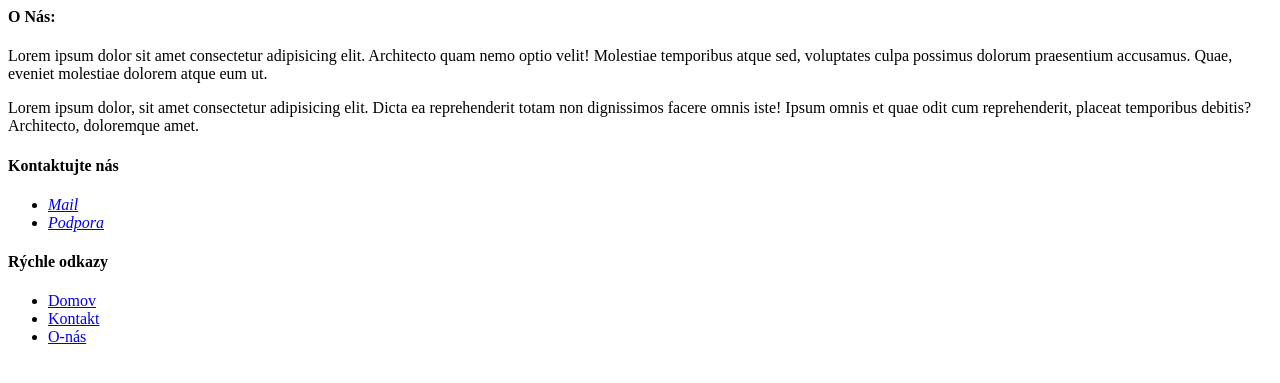
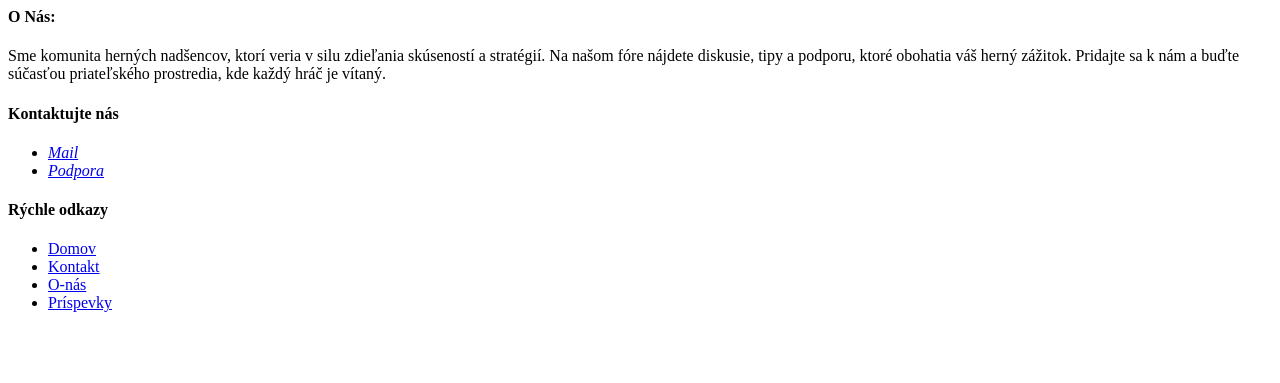
Before and after one commit to ETAPD/sj_projekt, a PHP site: page /includes/footer.php in a window 1280 px wide. Shown: the top 383 px of the page. Run offline with PHP 8.4, Linux system fonts and the light colour scheme.

Commit message:
uprava header,  head, footer

```diff
--- a/includes/footer.php
+++ b/includes/footer.php
@@ -6,8 +6,9 @@
         <div class="row d-flex justify-content-center">
             <div class="col-3">
                 <h4>O Nás:</h4>
-                <p>Lorem ipsum dolor sit amet consectetur adipisicing elit. Architecto quam nemo optio velit! Molestiae temporibus atque sed, voluptates culpa possimus dolorum praesentium accusamus. Quae, eveniet molestiae dolorem atque eum ut.</p>
-                <p>Lorem ipsum dolor, sit amet consectetur adipisicing elit. Dicta ea reprehenderit totam non dignissimos facere omnis iste! Ipsum omnis et quae odit cum reprehenderit, placeat temporibus debitis? Architecto, doloremque amet.</p>
+                <p>Sme komunita herných nadšencov, ktorí veria v silu zdieľania skúseností a stratégií. Na našom fóre nájdete diskusie,
+                tipy a podporu, ktoré obohatia váš herný zážitok. Pridajte sa k nám a buďte súčasťou priateľského prostredia, kde každý hráč je vítaný.</p>
+
 
             </div>
             <div class="col-3">
@@ -25,9 +26,9 @@
                 <h4>Rýchle odkazy</h4>
                 <ul>
                     <li><a href="index.php">Domov</a></li>
-
                     <li><a href="contact.php">Kontakt</a></li>
                     <li><a href="about.php">O-nás</a></li>
+                    <li><a href="<?php echo isset($_SESSION['username']) ? 'manage_post.php' : 'login.php'; ?>">Príspevky</a></li>
                 </ul>
             </div>
 
```
Also changed, not shown: includes/head.php (+8 -1 lines), includes/header.php (+18 -5 lines).
